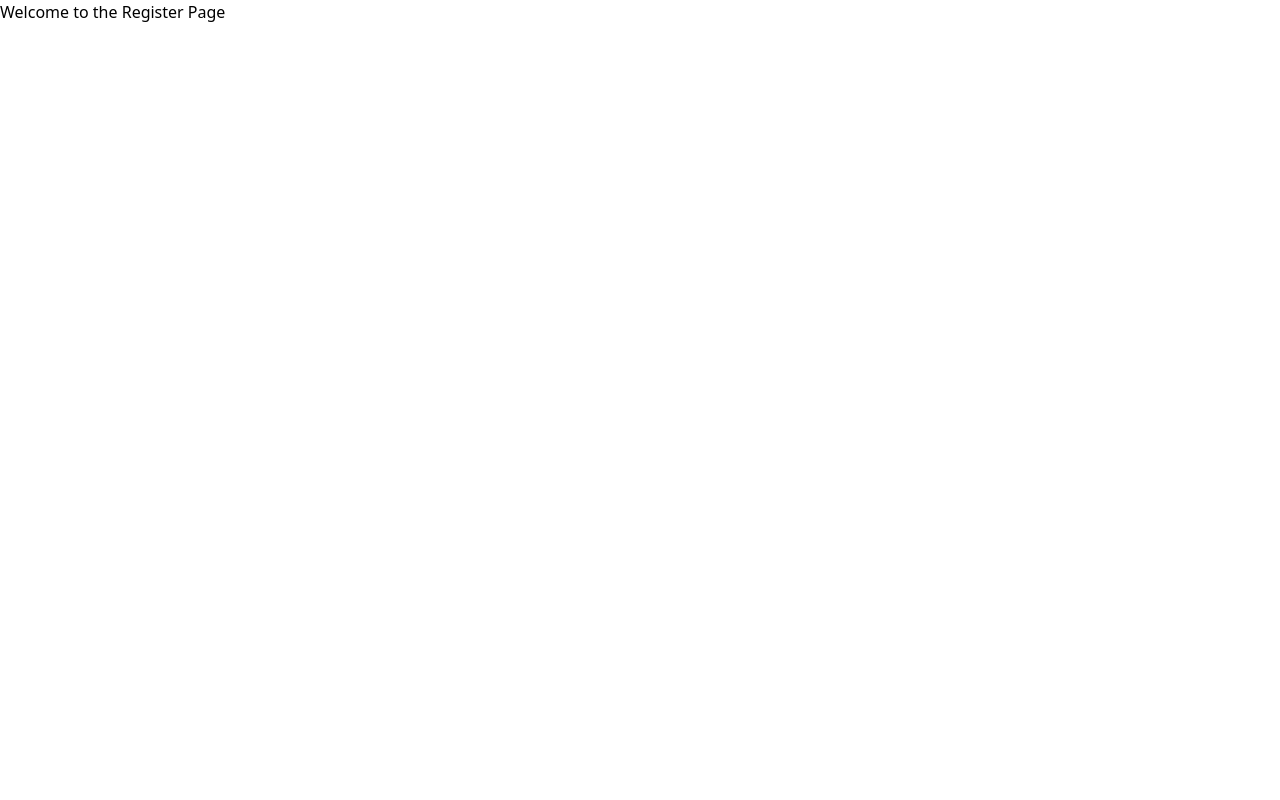
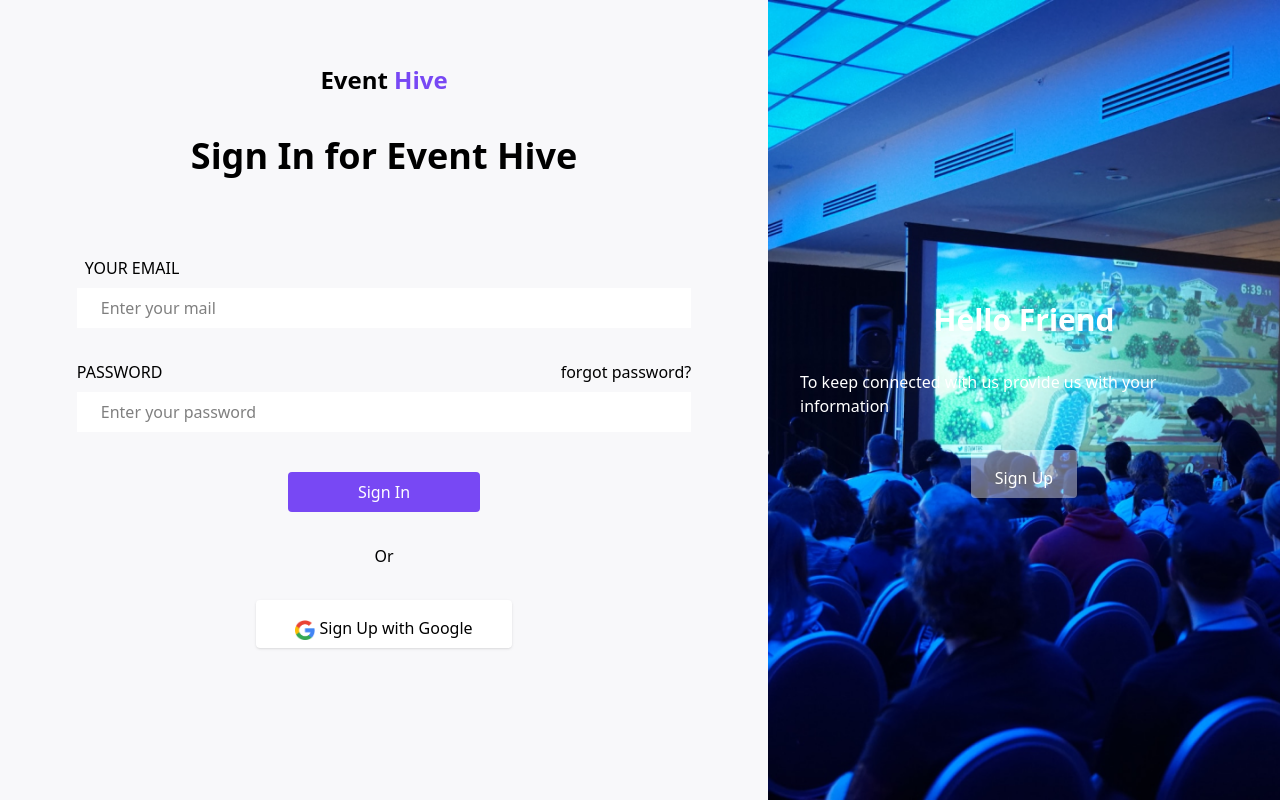
Before and after one commit to Real-Bambi/event-hive, a React (Vite) app: page /login in a window 1280 px wide. Built offline with nearby package versions, Linux system fonts and the light colour scheme.

Commit message:
completion of login page

```diff
--- a/src/pages/Login.jsx
+++ b/src/pages/Login.jsx
@@ -1,7 +1,36 @@
-export default function Register() {
+  import GoogleImage from '../assets/images/google-icon.png'
+  export default function Login() {
     return (
-        <div>
-            <h1>Welcome to the Register Page</h1>
+        <div className="flex h-screen ">
+           <div className="w-3/5 flex flex-col pt-16 bg-bgGrey ">
+        <h1 className="font-bold text-2xl text-center">Event <span className= "text-primary">Hive</span></h1>
+        <h2 className="text-4xl text-center font-bold pt-10">Sign In for Event Hive</h2>
+        <form className='flex flex-col pt-16 w-[80%] mx-auto '>
+            <div className='flex flex-col pt-2 '>
+                <label htmlFor="your name" className='p-2 font-medium'>YOUR EMAIL</label>
+            <input type="text" name="name" id="name" placeholder="Enter your mail" className='w-[100%] px-6 py-2 bg-white ' />
+            </div>
+            <div className='flex flex-col pt-8 '>
+                <div className='flex justify-between items-center mb-2'>
+                    <label htmlFor="password" className='font-medium' >PASSWORD</label>
+                    <a href="#" className='font-light'>forgot password?</a>
+                </div>
+                <input type="password" name="password" id="passowrd" placeholder="Enter your password" className='w-[100%] px-6 py-2 bg-white' />
+            </div>
+            <div className='flex flex-col items-center justify-center pt-10 '>
+                <button className='text-white bg-primary w-48 px-6 py-2  rounded  '>Sign In</button>
+                <p className='text-center font-light p-8 '>Or</p>
+                <button className='bg-white items-center pt-4 px-6 py-2 rounded w-64 shadow gap-4'> <img src={GoogleImage} alt="google-icon" className='align-middle inline-block w-5 h-5  ' />  Sign Up with Google</button>
+            </div>
+        </form>
+            </div>
+            <div className='w-2/5 bg-[url(./assets/images/login.png)] bg-center bg-cover '>
+                <div className='flex flex-col items-center justify-center h-[100vh]'>
+                    <h1 className='text-white font-bold text-3xl'>Hello Friend</h1>
+                    <p className='text-white p-8 '>To keep connected with us provide us with your information</p>
+                    <button className='text-white bg-lightWhite pt-4 px-6 py-2 rounded '>Sign Up</button>
+                </div>
+            </div>
         </div>
     );
 }
--- a/src/pages/Register.jsx
+++ b/src/pages/Register.jsx
@@ -1,7 +1,7 @@
 import GoogleImage from '../assets/images/google-icon.png'
 export default function Register() {
     return (
-        <div className=" mx-auto mt-[80px] h-screen flex flex-col md:flex-row justify-around">
+        <div className="  h-screen flex flex-col md:flex-row justify-around">
             <div className="bg-[url(./assets/images/register.png)]  bg-cover bg-center w-2/5 ">
                 <div className="text-white h-[90vh]  flex flex-col items-center justify-center">
                     <h1 className="text-4xl font-bold">Welcome back</h1>
@@ -30,9 +30,9 @@
                         <input password="text" name="name" id="name" className="w-[100%] px-4 py-2 bg-white" placeholder="Enter your password" />
                         </div>
              <div className='flex flex-col items-center'>
-                <button className="bg-primary px-6 py-2 w-[50%] flex items-center justify-center text-white rounded mt-8">Sign up</button>
+                <button className="bg-primary px-6 py-2 w-48 flex items-center justify-center text-white rounded mt-8">Sign up</button>
               <p className="pt-4 font-light text-pgray">Or</p>
-              <button className=' pt-4  border w-[70%] rounded bg-white py-2 px-20 gap-4'> <img src={GoogleImage} alt="google icon"  className='w-5 h-5 align-middle inline-block'/> Sign Up with  Google</button>
+              <button className='shadow w-80 mt-4 rounded bg-white py-2 px-4 gap-4'> <img src={GoogleImage} alt="google icon"  className='w-5 h-5 align-middle inline-block'/> Sign Up with  Google</button>
 
 
              </div>
```
